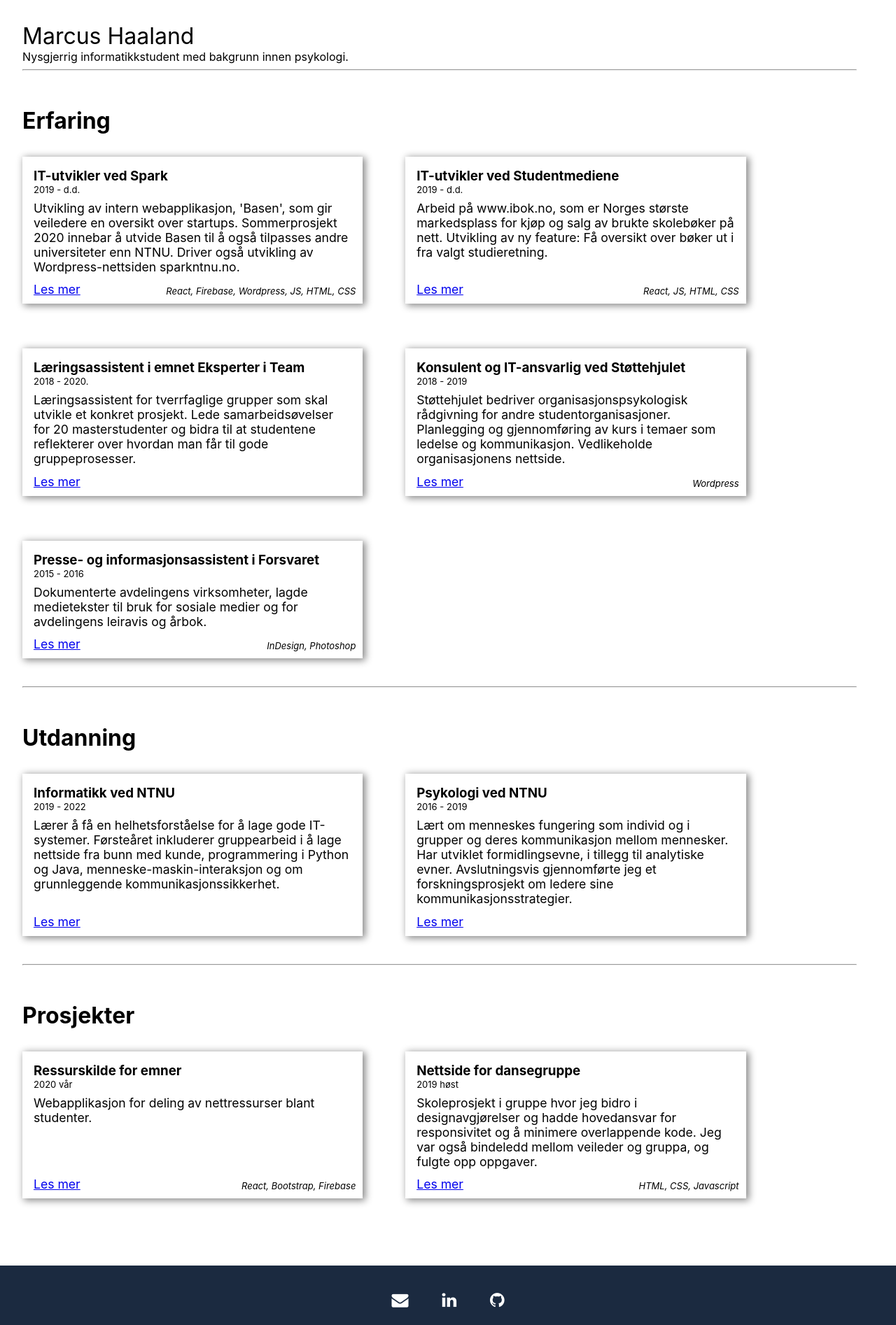
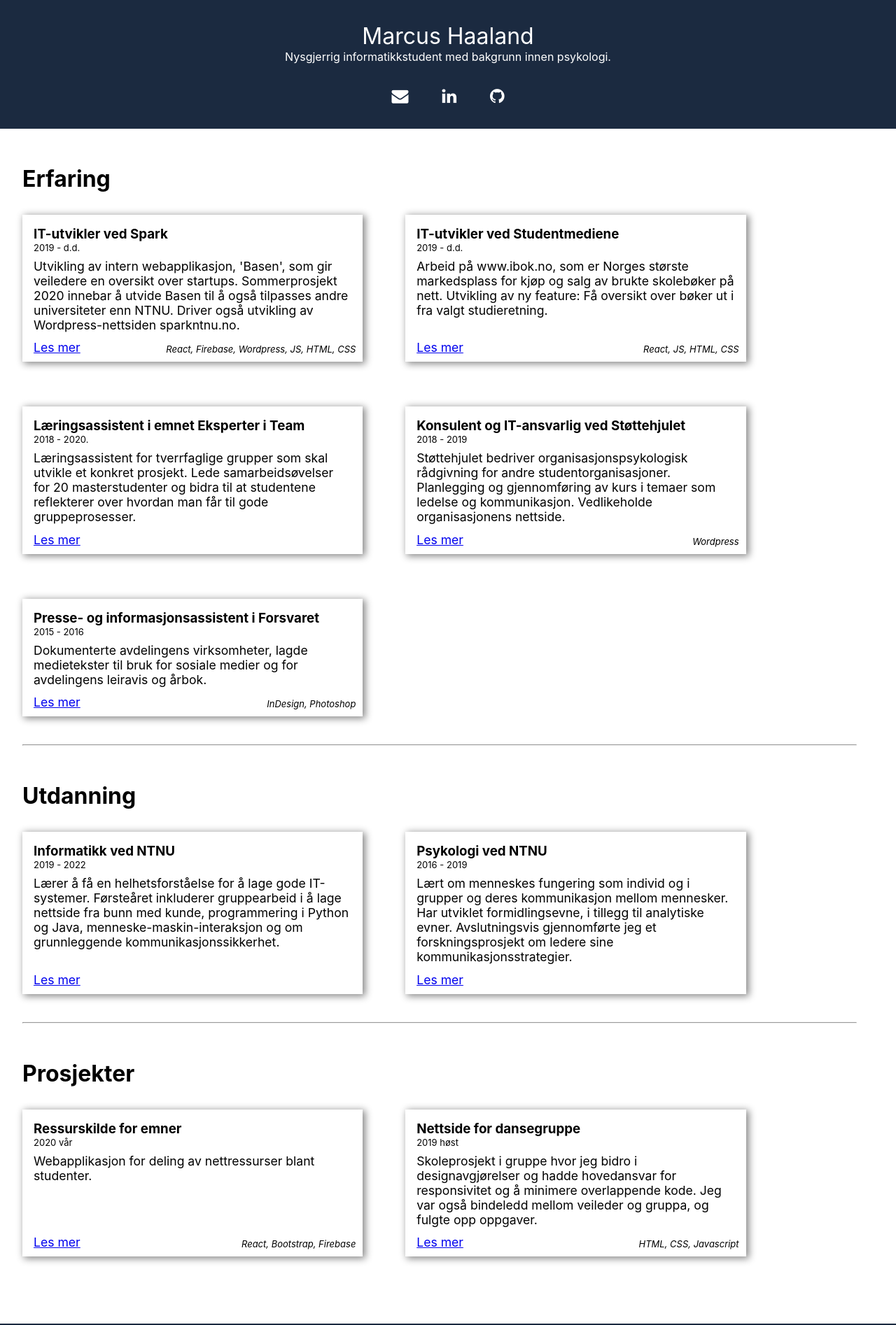
Before and after one commit to haalmarc/CV, a React (Create React App) app: page / in a window 1280 px wide. Shown: the part 40-1934 px from the top of the page at 70% size. Built offline with nearby package versions, Linux system fonts and the light colour scheme.

Commit message:
Rename footer to socialcontainer. Center align title. Add socialcontainer to first content

```diff
--- a/src/App.css
+++ b/src/App.css
@@ -19,6 +19,13 @@ hr {
   margin-bottom: 2em;
 }
 
+.firstContent {
+  background-color: #1b2a40;
+  color: white;
+  padding: 2em;
+  text-align: center;
+}
+
 .titles {
   margin: 0;
 }
@@ -31,10 +38,6 @@ a.anchor {
 
 .username {
   font-weight: normal;
-}
-
-.aboutme {
-  margin-bottom: 0.5em;
 }
 
 .container {
--- a/src/App.js
+++ b/src/App.js
@@ -1,19 +1,21 @@
 import React from 'react';
 import './App.css';
 import Header from './components/Header';
-import Footer from './components/Footer';
 import Infobox from './components/Infobox';
+import SocialContainer from './components/SocialContainer';
 
 function App() {
   return (
     <div className="container">
       <Header />
-      <div className="content">
+      <div className="firstContent">
         <h1 className="username titles">
           Marcus Haaland
         </h1>
         <p className="aboutme">Nysgjerrig informatikkstudent med bakgrunn innen psykologi.</p>
-        <hr />
+        <SocialContainer />
+      </div>
+      <div className="content">
         <a className="anchor" id="erfaring" href="#erfaring">Hidden text</a>
         <h1 className="titles">
           Erfaring
@@ -95,7 +97,7 @@ function App() {
           />
         </div>
       </div>
-      <Footer />
+      <SocialContainer />
     </div>
   );
 }
--- a/src/components/Header/index.js
+++ b/src/components/Header/index.js
@@ -11,7 +11,6 @@ class Header extends React.Component {
           <a href="#erfaring" className="navElement">Erfaring</a>
           <a href="#utdanning" className="navElement">Utdanning</a>
           <a href="#prosjekter" className="navElement">Prosjekter</a>
-          <a href="#footer" className="navElement">Kontakt</a>
         </nav>
       </header>
     )
--- a/src/components/Footer/index.css
+++ b/src/components/SocialContainer/index.css
@@ -1,6 +1,5 @@
-footer {
+.socialContainer {
   width: 100%;
-  height: 100px;
   background-color: #1b2a40;
   color: white;
   display: flex;
--- a/src/components/Footer/index.js
+++ b/src/components/SocialContainer/index.js
@@ -1,15 +1,14 @@
 import React from 'react';
 import './index.css';
 
-const Footer = () => (
-  <footer id="footer">
+const SocialContainer = () => (
+  <div className="socialContainer">
     <a href="mailto:marcus-haa@hotmail.com" className="social"><i className="fa fa-envelope"></i></a>
     <a href="https://www.linkedin.com/in/marcus-haaland-3706b3162/" className="social" rel="noopener noreferrer" target="_blank">
     <i className="fa fa-linkedin"></i></a>
     <a href="https://github.com/haalmarc" className="social" rel="noopener noreferrer" target="_blank">
     <i className="fa fa-github"></i></a>
-
-  </footer>
+  </div>
 );
 
-export default Footer;
+export default SocialContainer;
```
